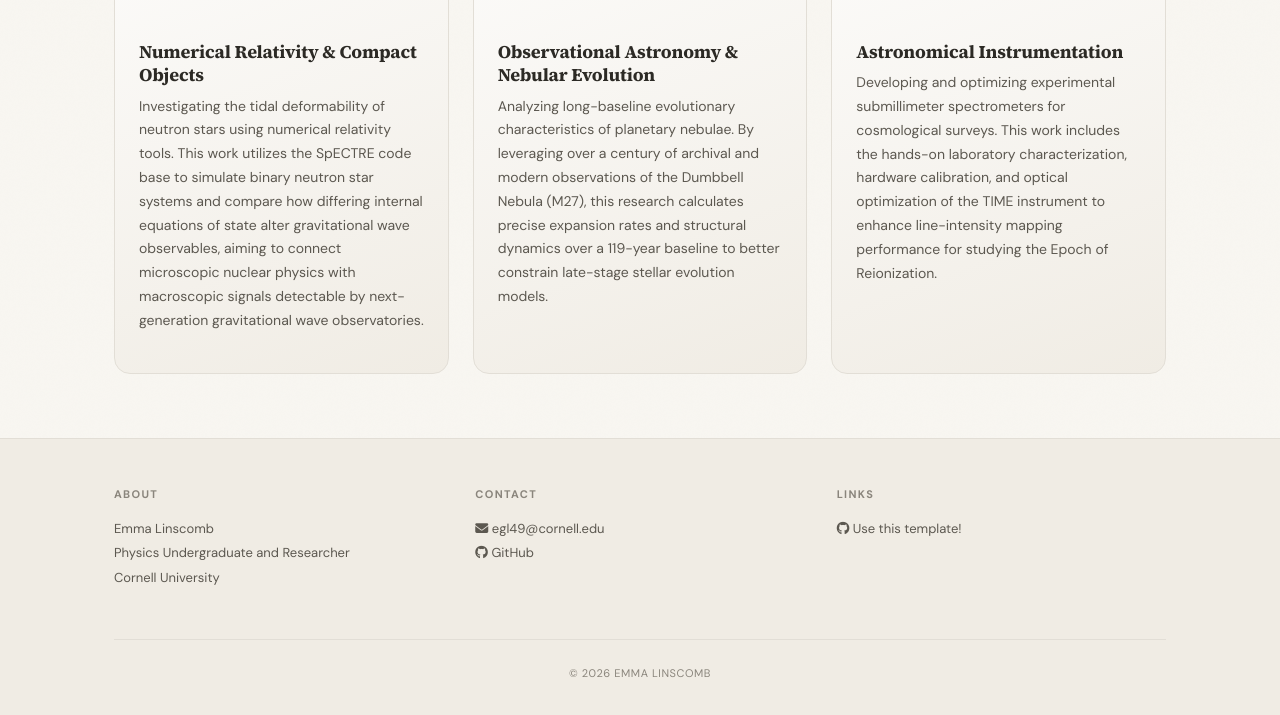
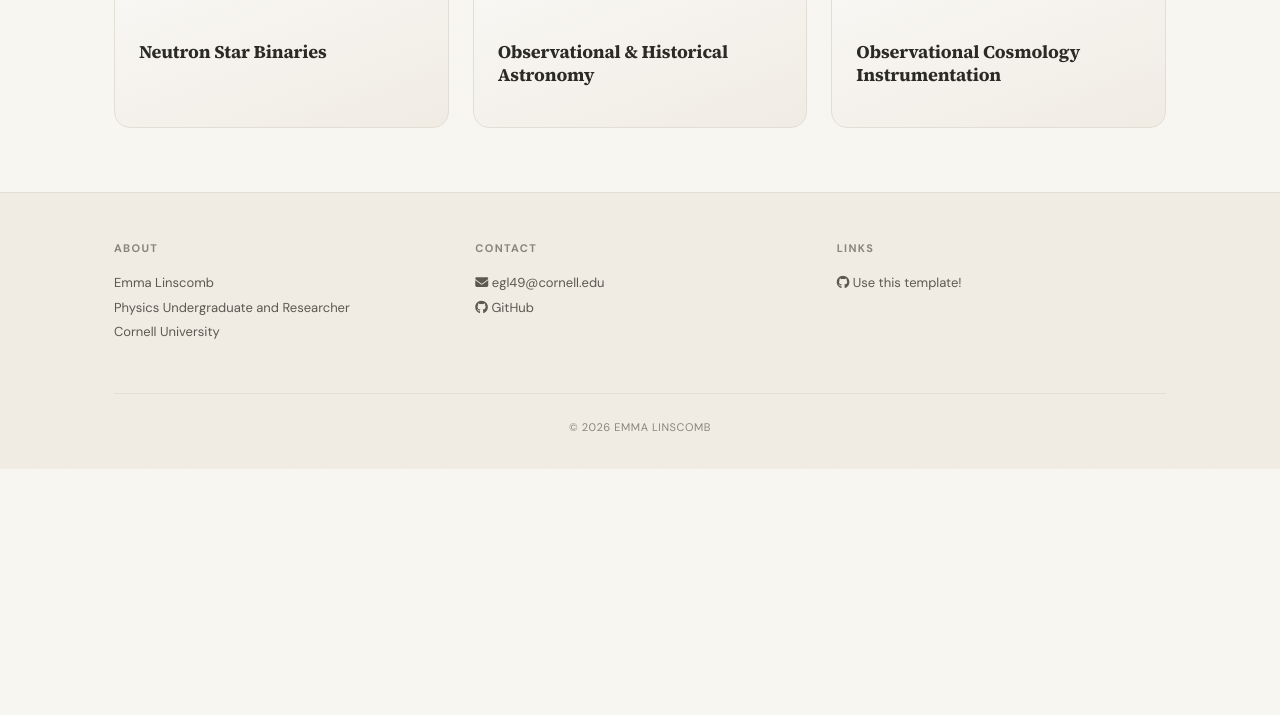
Before and after one commit to egl49/egl49.github.io, a Jekyll site: the page built from _pages/research.md, in a window 1280 px wide. Shown: the part 406-1121 px from the top of the page. Built offline with Jekyll 4.4.1, drawn with Linux system fonts in a browser that asks for light colours; a style sheet for code colours, icons or effects is not loaded; after the commit the page ends 900 px from its top, so only the background shows below that.

Commit message:
Update research topics and titles in research.md

```diff
--- a/_pages/research.md
+++ b/_pages/research.md
@@ -12,24 +12,24 @@ permalink: /research/
 <div class="research-card">
 <img src="{{ site.url }}{{ site.baseurl }}/images/research/neutron-stars.svg" class="research-thumb" alt="Neutron star simulation">
 <div class="research-body">
-<h4 class="research-title">Numerical Relativity & Compact Objects</h4>
-<p class="research-desc">Investigating the tidal deformability of neutron stars using numerical relativity tools. This work utilizes the SpECTRE code base to simulate binary neutron star systems and compare how differing internal equations of state alter gravitational wave observables, aiming to connect microscopic nuclear physics with macroscopic signals detectable by next-generation gravitational wave observatories.</p>
+<h4 class="research-title">Neutron Star Binaries</h4>
+<p class="research-desc"> </p>
 </div>
 </div>
 
 <div class="research-card">
 <img src="{{ site.url }}{{ site.baseurl }}/images/research/nebula.svg" class="research-thumb" alt="Dumbbell Nebula M27">
 <div class="research-body">
-<h4 class="research-title">Observational Astronomy & Nebular Evolution</h4>
-<p class="research-desc">Analyzing long-baseline evolutionary characteristics of planetary nebulae. By leveraging over a century of archival and modern observations of the Dumbbell Nebula (M27), this research calculates precise expansion rates and structural dynamics over a 119-year baseline to better constrain late-stage stellar evolution models.</p>
+<h4 class="research-title">Observational & Historical Astronomy</h4>
+<p class="research-desc"> </p>
 </div>
 </div>
 
 <div class="research-card">
 <img src="{{ site.url }}{{ site.baseurl }}/images/research/instrumentation.svg" class="research-thumb" alt="TIME Instrument detector">
 <div class="research-body">
-<h4 class="research-title">Astronomical Instrumentation</h4>
-<p class="research-desc">Developing and optimizing experimental submillimeter spectrometers for cosmological surveys. This work includes the hands-on laboratory characterization, hardware calibration, and optical optimization of the TIME instrument to enhance line-intensity mapping performance for studying the Epoch of Reionization.</p>
+<h4 class="research-title">Observational Cosmology Instrumentation</h4>
+<p class="research-desc"> </p>
 </div>
 </div>
 
```
